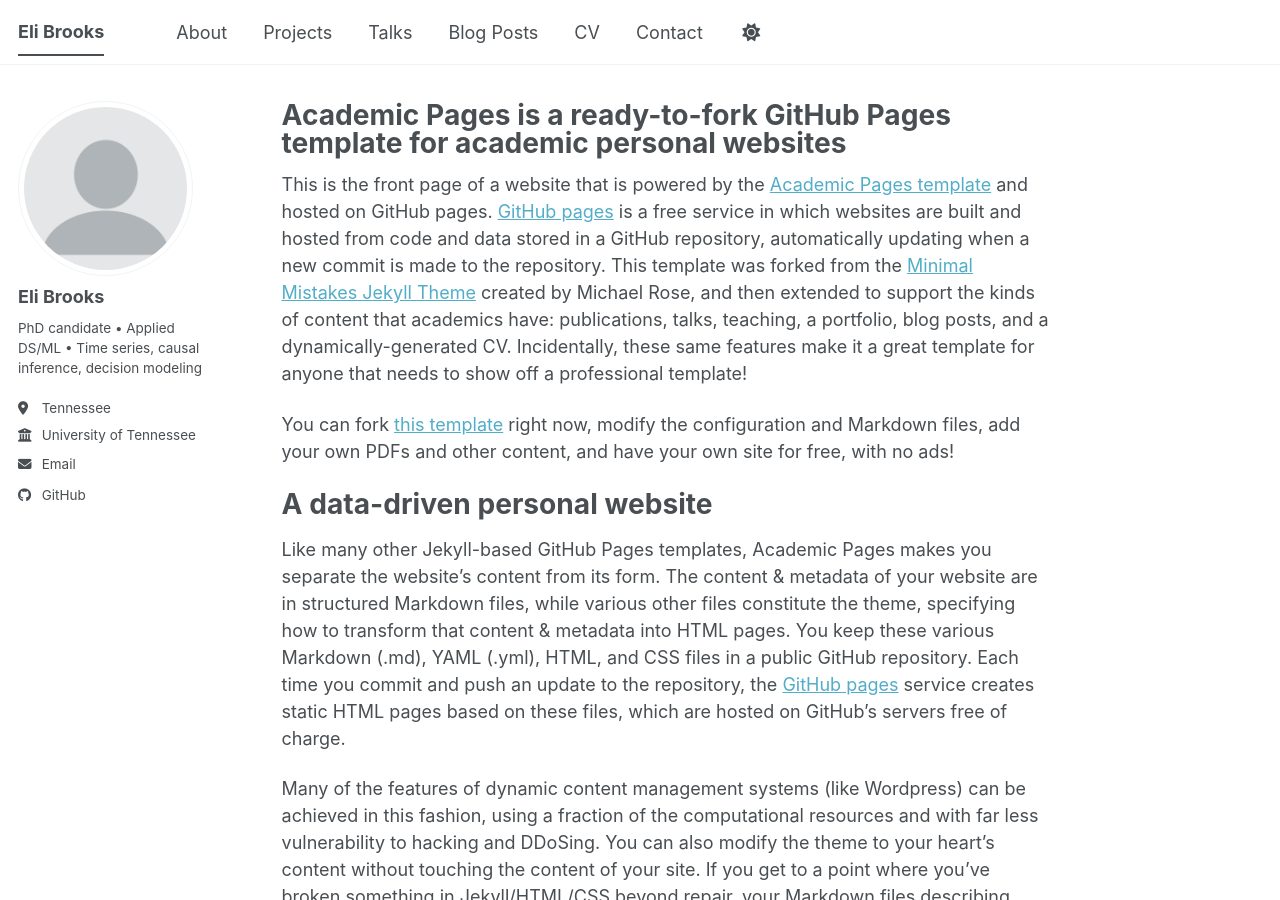
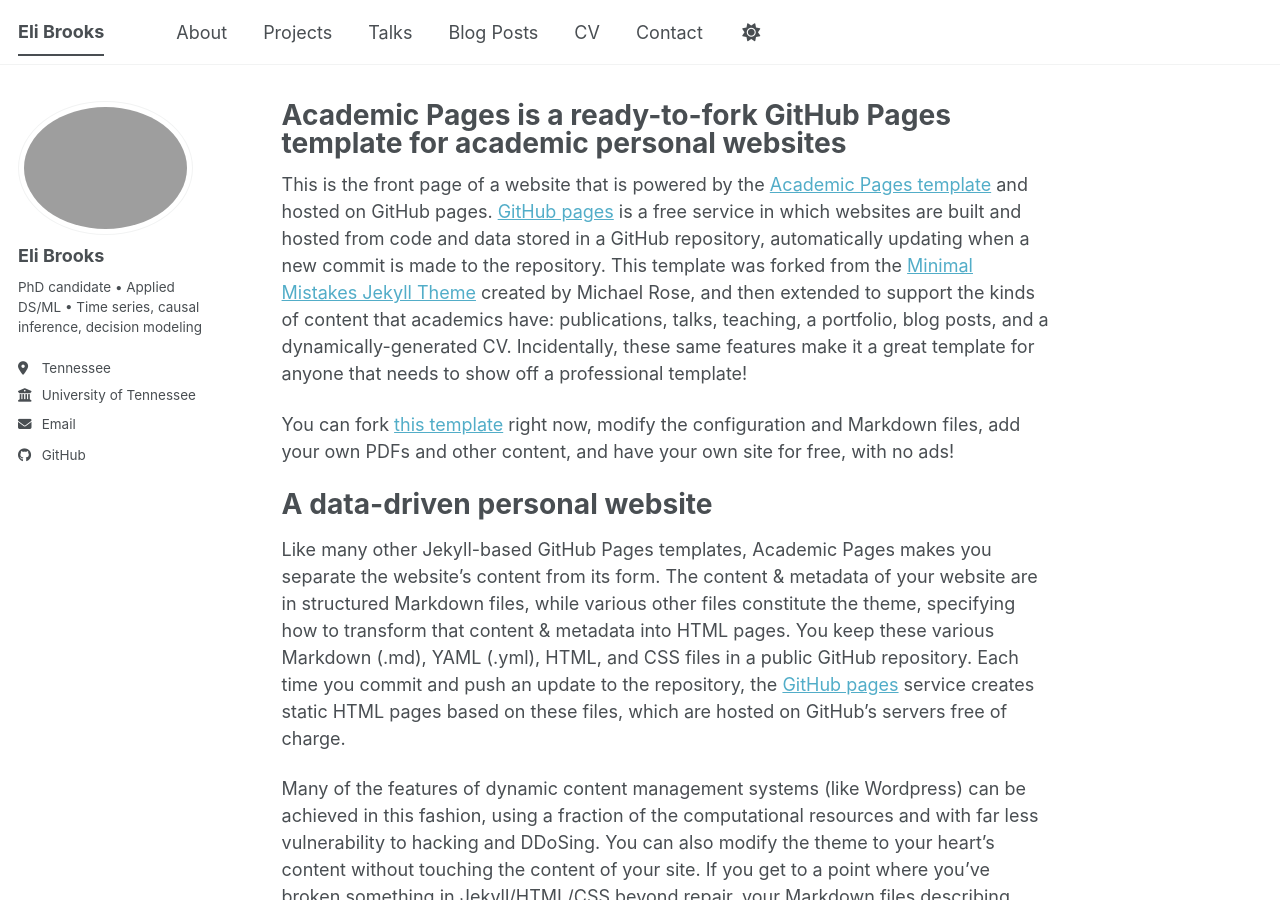
Before and after one commit to ebrook27/ebrook27.github.io, a Jekyll site: the page built from _pages/about.md, in a window 1280 px wide and 900 px high. Built offline with Jekyll 4.4.1, drawn with Linux system fonts in a browser that asks for light colours; a script bundle is joined from its source files by our own code; library files that are not in the unit come from our copies.

Commit message:
Update author avatar image path

```diff
--- a/_config.yml
+++ b/_config.yml
@@ -23,7 +23,7 @@ repository               : "ebrook27/ebrook27.github.io"
 #               Additional customization can be done by editing /_includes/author-profile.html
 author:
   # Biographic information
-  avatar           : "profile.png"
+  avatar           : "files/headshot1.jpg"
   name             : "Eli Brooks"
   pronouns         : # example: "she/her"
   bio              : "PhD candidate • Applied DS/ML • Time series, causal inference, decision modeling"
```
